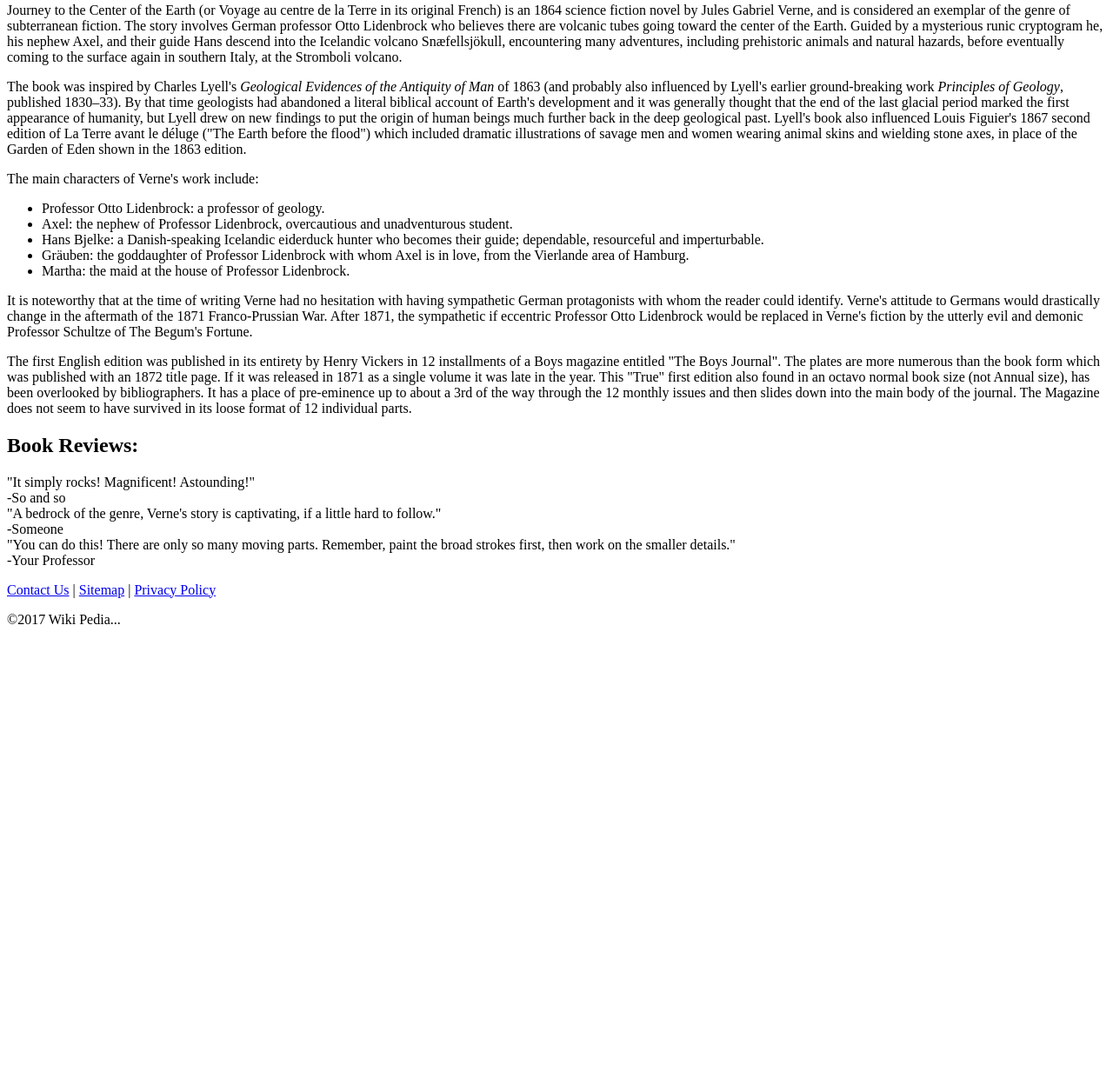
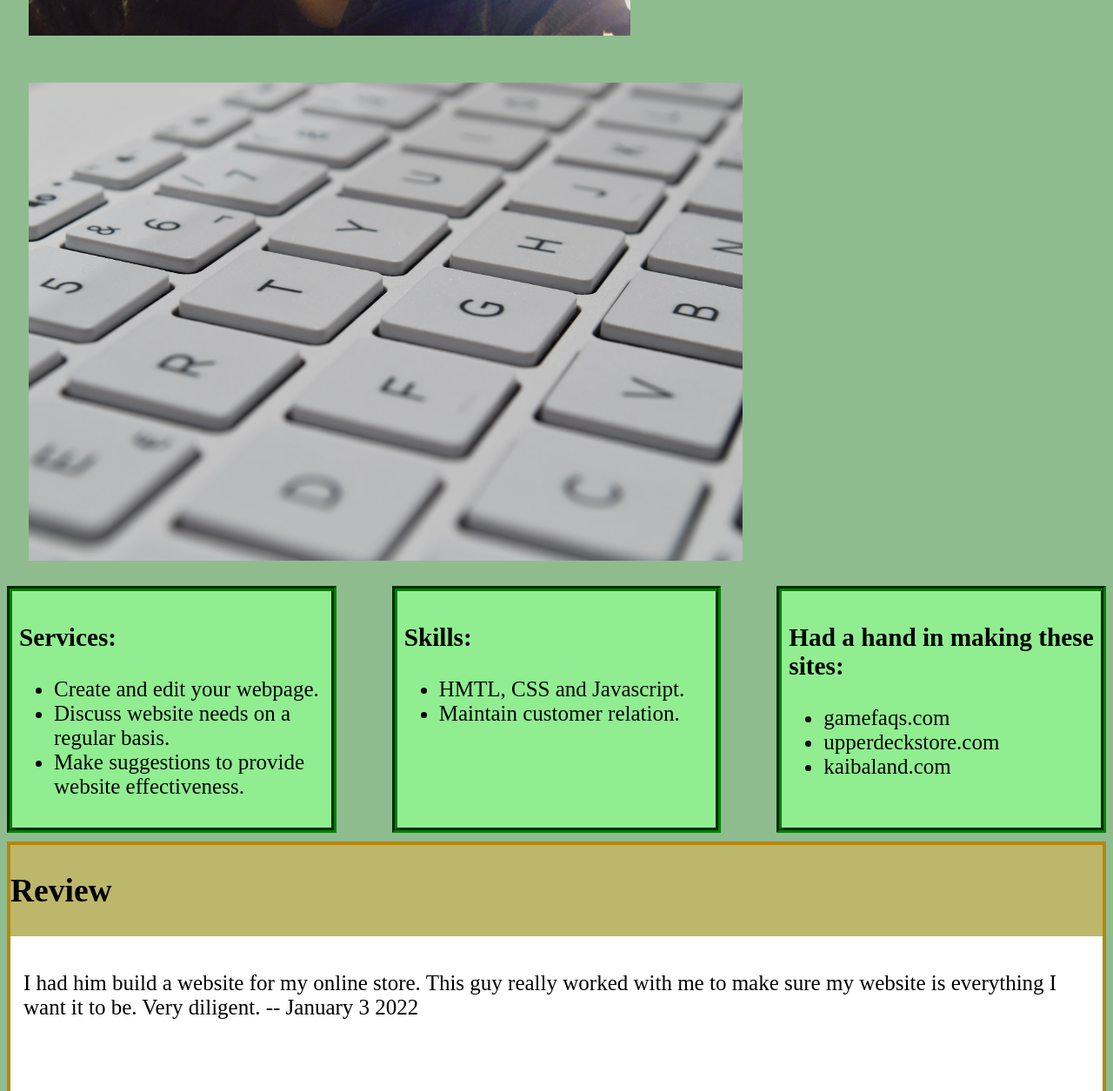
Before and after one commit to RVCC-IDMX/midterm-2023-OmniGigas, a plain HTML site: page index.html in a window 1280 px wide. Shown: the part 810-2065 px from the top of the page at 87% size. Before the commit the page ends 1548 px from the top, so only its background shows below. Drawn offline with Linux system fonts and the light colour scheme; a web font is replaced by a local one.

Commit message:
Add files via upload

```diff
--- a/index.html
+++ b/index.html
@@ -1,157 +1,75 @@
 <!DOCTYPE html>
 <html lang="en">
-  <head>
-    <!-- You may not edit above this line. -->
+<head>
+  <meta charset="UTF-8">
+  <meta http-equiv="X-UA-Compatible" content="IE=edge">
+  <meta name="viewport" content="width=device-width, initial-scale=1.0">
+  <link rel="stylesheet" href="style/style.css">
+  <link href="https://fonts.googleapis.com/css2?family=Kanit&display=swap" rel="stylesheet">
+  <link href="https://fonts.googleapis.com/css2?family=Bona+Nova&display=swap" rel="stylesheet">
+  <title>Taoyuan Zhang - WebDev</title>
+</head>
+<body>
+  <header id="heading">
+    <h1>Taoyuan Zhang</h1>
+    <h2>Freelance web developer</h2>
+  </header>
 
-    <meta charset="UTF-8" />
-    <meta name="viewport" content="width=device-width, initial-scale=1.0" />
+  <div id="pictures">
+    <img class="me" src="image/self-portrait.jpg" alt="My picture" height="550">
 
-    <title>The Practicum: A Test Of Skill</title>
+    <img class="keyboard" src="image/keyboard.jpg" alt="computer keyboard" height="550">
+  </div>
 
-    <!-- You may not edit below this line. -->
-  </head>
 
-  <body>
-    <header>
-      <h1>Journey to the Center of the Earth</h1>
-    </header>
+  <section id="specs">
+    <div class="ability">
+      <h3>Services:</h3>
+      <ul>
+        <li>Create and edit your webpage.</li>
+        <li>Discuss website needs on a regular basis.</li>
+        <li>Make suggestions to provide website effectiveness.</li>
+      </ul>
+    </div>
 
-    <nav>
+    <div class="ability">
+      <h3>Skills:</h3>
       <ul>
-        <li><a href="#">Home</a></li>
-        <li><a href="#">The Bookshelf</a></li>
-        <li><a href="#">New Additions</a></li>
-        <li><a href="#">Contact Us</a></li>
+        <li>HMTL, CSS and Javascript.</li>
+        <li>Maintain customer relation.</li>
       </ul>
-    </nav>
+    </div>
 
-    <main>
-      <h2>The Book</h2>
+    <div class="ability">
+      <h3>Had a hand in making these sites:</h3>
+      <ul>
+        <li>gamefaqs.com</li>
+        <li>upperdeckstore.com</li>
+        <li>kaibaland.com</li>
+      </ul>
+    </div>
+  </section>
 
-      <img id="cover" src="img/book_cover.jpg" />
+  <section id="reviews">
+    <h2>Review</h2>
+    <div class="thought">
+      <p>
+        I had him build a website for my online store. This guy really worked with me to make sure my website is everything I want it to be. Very diligent.   -- January 3 2022
+      </p>
+    </div>
 
-      <p>
-        Journey to the Center of the Earth (or
-        <span lang="fr">Voyage au centre de la Terre</span> in its original
-        French) is an 1864 science fiction novel by Jules Gabriel Verne, and is
-        considered an exemplar of the genre of subterranean fiction. The story
-        involves German professor
-        <span class="character">Otto Lidenbrock</span> who believes there are
-        volcanic tubes going toward the center of the Earth. Guided by a
-        mysterious runic cryptogram he, his nephew
-        <span class="character">Axel</span>, and their guide
-        <span class="character">Hans</span> descend into the Icelandic volcano
-        <span lang="is">Snæfellsjökull</span>, encountering many adventures,
-        including prehistoric animals and natural hazards, before eventually
-        coming to the surface again in southern Italy, at the
-        <span lang="it">Stromboli</span> volcano.
-      </p>
+    <div class="thought">
+      <p>Hard worker. Keeps me posted. Not to mention affordable. -- October 10 2020</p>
+    </div>
 
-      <p>
-        The book was inspired by Charles Lyell's
-        <em>Geological Evidences of the Antiquity of Man</em> of 1863 (and
-        probably also influenced by Lyell's earlier ground-breaking work
-        <em>Principles of Geology</em>, published 1830–33). By that time
-        geologists had abandoned a literal biblical account of Earth's
-        development and it was generally thought that the end of the last
-        glacial period marked the first appearance of humanity, but Lyell drew
-        on new findings to put the origin of human beings much further back in
-        the deep geological past. Lyell's book also influenced Louis Figuier's
-        1867 second edition of
-        <span lang="fr">La Terre avant le déluge</span> ("The Earth before the
-        flood") which included dramatic illustrations of savage men and women
-        wearing animal skins and wielding stone axes, in place of the Garden of
-        Eden shown in the 1863 edition.
-      </p>
+    <div class="thought">
+      <p>Super nice guy. Actively makes sure you're pleased with his work. He really takes this seriously. -- July 17 2019</p>
+    </div>
+  </section>
 
-      <p>The main characters of Verne's work include:</p>
+  <footer>
+    <p>Photo by Sergi Kabrera on Unsplash</p>
+  </footer>
 
-      <ul>
-        <li>
-          <span class="character">Professor Otto Lidenbrock</span>: a professor
-          of geology.
-        </li>
-        <li>
-          <span class="character">Axel</span>: the nephew of Professor
-          Lidenbrock, overcautious and unadventurous student.
-        </li>
-        <li>
-          <span class="character">Hans Bjelke</span>: a Danish-speaking
-          Icelandic <span lang="id">eiderduck</span> hunter who becomes their
-          guide; dependable, resourceful and imperturbable.
-        </li>
-        <li>
-          <span class="character">Gräuben</span>: the goddaughter of Professor
-          Lidenbrock with whom Axel is in love, from the Vierlande area of
-          Hamburg.
-        </li>
-        <li>
-          <span class="character">Martha</span>: the maid at the house of
-          Professor Lidenbrock.
-        </li>
-      </ul>
-
-      <p>
-        It is noteworthy that at the time of writing Verne had no hesitation
-        with having sympathetic German protagonists with whom the reader could
-        identify. Verne's attitude to Germans would drastically change in the
-        aftermath of the 1871 Franco-Prussian War. After 1871, the sympathetic
-        if eccentric Professor Otto Lidenbrock would be replaced in Verne's
-        fiction by the utterly evil and demonic Professor Schultze of The
-        Begum's Fortune.
-      </p>
-
-      <figure id="cryptogram">
-        <!-- You may not edit above this line. -->
-
-        <!-- You may not edit below this line. -->
-      </figure>
-
-      <p>
-        The first English edition was published in its entirety by Henry Vickers
-        in 12 installments of a Boys magazine entitled "The Boys Journal". The
-        plates are more numerous than the book form which was published with an
-        1872 title page. If it was released in 1871 as a single volume it was
-        late in the year. This "True" first edition also found in an octavo
-        normal book size (not Annual size), has been overlooked by
-        bibliographers. It has a place of pre-eminence up to about a 3rd of the
-        way through the 12 monthly issues and then slides down into the main
-        body of the journal. The Magazine does not seem to have survived in its
-        loose format of 12 individual parts.
-      </p>
-    </main>
-
-    <aside>
-      <h2>Book Reviews:</h2>
-
-      <div class="submission">
-        <div class="opinion">"It simply rocks! Magnificent! Astounding!"</div>
-        <div class="signature">-So and so</div>
-      </div>
-
-      <div class="submission">
-        <div class="opinion">
-          "A bedrock of the genre, Verne's story is captivating, if a little
-          hard to follow."
-        </div>
-        <div class="signature">-Someone</div>
-      </div>
-
-      <div class="submission">
-        <div class="opinion">
-          "You can do this! There are only so many moving parts. Remember, paint
-          the broad strokes first, then work on the smaller details."
-        </div>
-        <div class="signature">-Your Professor</div>
-      </div>
-    </aside>
-
-    <footer>
-      <p>
-        <a href="#">Contact Us</a> | <a href="#">Sitemap</a> |
-        <a href="#">Privacy Policy</a>
-      </p>
-      <p>&copy;2017 Wiki Pedia...</p>
-    </footer>
-  </body>
+</body>
 </html>
--- /dev/null
+++ b/style/style.css
@@ -0,0 +1,54 @@
+body {
+  background-color: darkseagreen;
+}
+
+#heading {
+  text-align: center;
+  font-family: 'Kanit', sans-serif;
+  font-size: 30px;
+  color:darkorange;
+  background-color:darkgreen;
+  border-radius: 100px;
+}
+
+.me, .keyboard {
+  margin: 25px;
+  grid-row: 1 / 2;
+}
+
+#specs {
+  display: flex;
+  gap: 4rem;
+  margin-bottom: 10px;
+}
+
+#specs > * {
+  flex: 1;
+}
+
+.ability {
+  font-size: 25px;
+  font-family: 'Bona Nova', serif;
+  background-color: lightgreen;
+  border: 6px solid green;
+  border-style: groove;
+  padding: 8px;
+}
+
+#reviews {
+  font-size: 25px;
+  background-color: darkkhaki;
+  border: 4px solid darkgoldenrod;
+  margin-top: 10px;
+  margin-bottom: 10px;
+}
+
+.thought {
+  padding: 15px;
+  background-color: white;
+}
+
+footer {
+  background-color: white;
+  padding: 2px;
+}
```
Also changed, not shown: image/keyboard.jpg (added), image/self-portrait.jpg (added).
